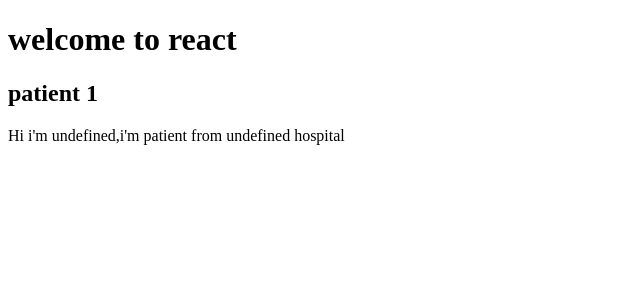
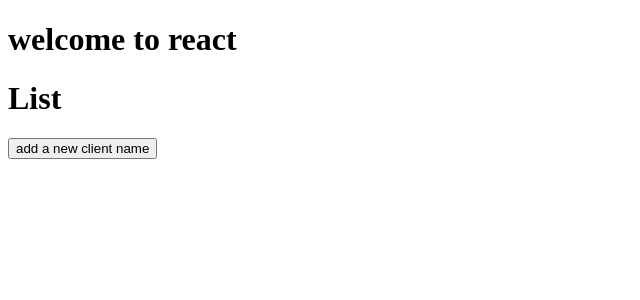
Before and after one commit to SS-2302/Besant_React_Jul_2026, a React (Vite) app in the folder react-class/: page / in a window 1280 px wide. Shown: the top 300 px of the page, without its empty margins (0-640 px from the left). Built offline with nearby package versions, Linux system fonts and the light colour scheme.

Commit message:
15/07 class

```diff
--- a/react-class/src/App.jsx
+++ b/react-class/src/App.jsx
@@ -1,3 +1,4 @@
+import ClientList from "./components/ClientList"
 import Hospital from "./components/Hospital"
 import Patient from "./components/Patient"
 
@@ -5,8 +6,9 @@ function App() {
    return(
    <>
     <h1>welcome to react</h1>
-    <Patient />
-    <Hospital/>
+    {/* <Patient />
+    <Hospital/> */}
+    <ClientList/>
     </>
    )
 }
--- /dev/null
+++ b/react-class/src/components/ClientList.jsx
@@ -0,0 +1,34 @@
+import React, { useState } from 'react'
+
+export default function ClientList() {
+
+        const [clientList, setClientList] = useState([]);
+        const [count, setCount] = useState(1);
+
+        function addClientName(){
+            const clientname= 'client'+count;
+            setClientList((previousState)=>{
+                return[...previousState, clientname]
+            });
+
+            setCount((previousState)=> { return previousState + 1 })
+        }
+
+        console.log('current state', clientList);
+
+
+  return (
+    <>
+        <h1>List</h1>
+        <button onClick={addClientName}>add a new client name</button>
+        <ul>
+            {
+                clientList.map((el, index)=>(
+                    <li key={index}>{el}</li>
+                ))
+
+            }
+        </ul>
+    </>
+  )
+}
```
Also changed, not shown: 1 other file (tests, documents, lock files or other folders).
